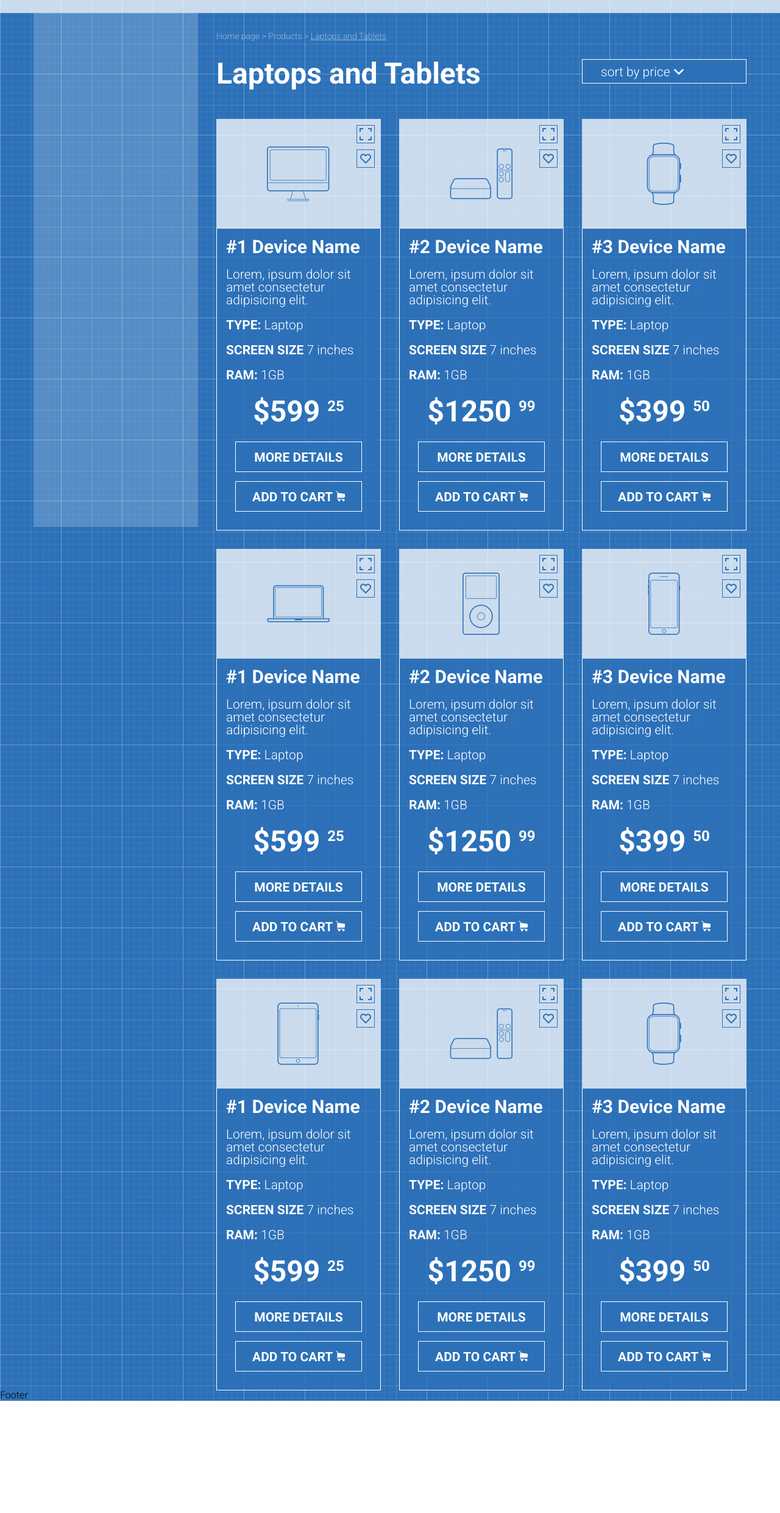
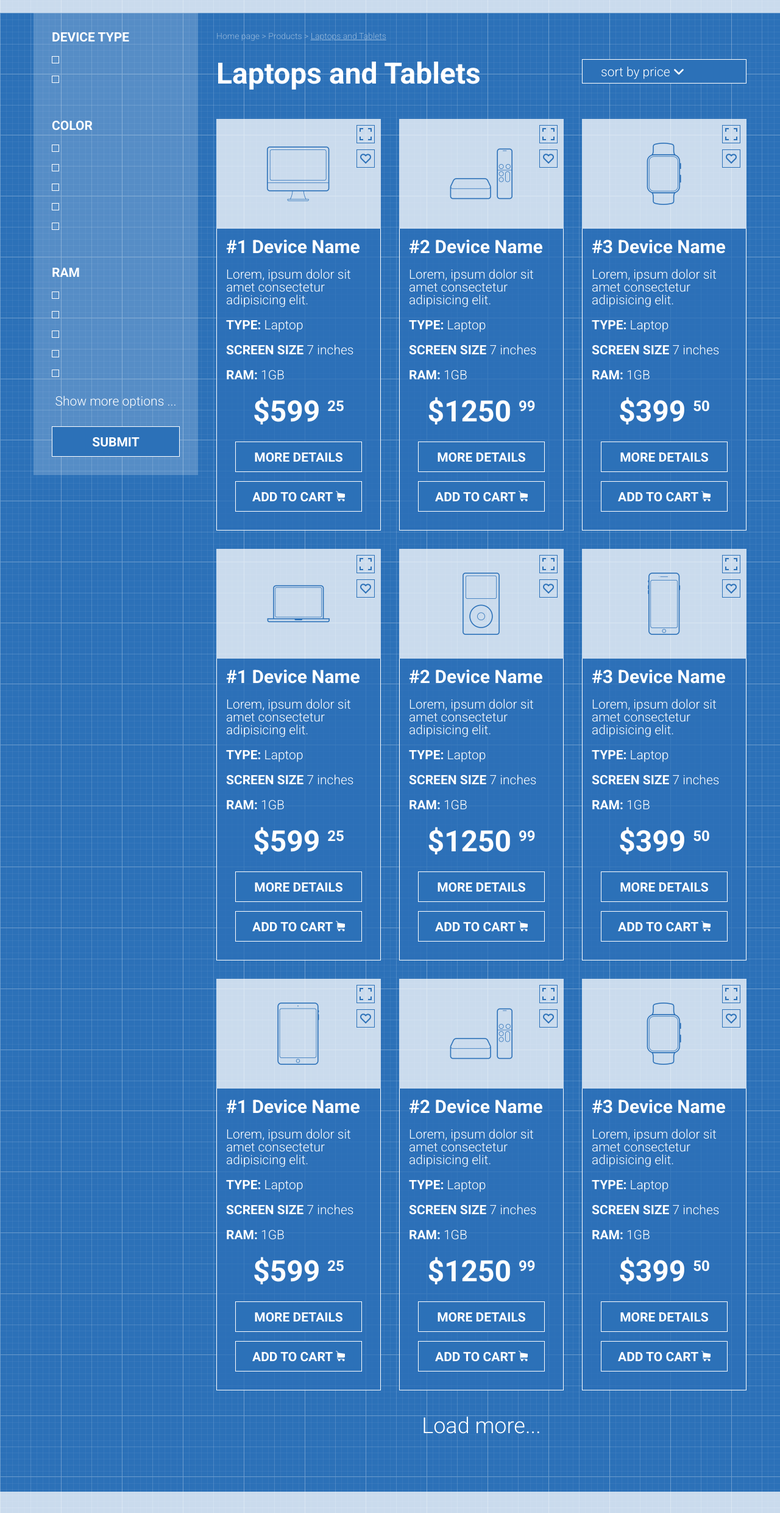
Before and after one commit to quirelam/quirelam.github.io, a plain HTML site: page index.html in a window 1280 px wide. Shown: the part 79-2560 px from the top of the page at 61% size. Before the commit the page ends 2376 px from the top, so only its background shows below. Drawn offline with Linux system fonts and the light colour scheme.

Commit message:
added checkboxes and footer

```diff
--- a/index.html
+++ b/index.html
@@ -73,7 +73,40 @@
             <div class="slider"></div>
             <div class="row">
                 <div class="col-md-3">
-                    <div class="plug"></div>
+                    <div class="checkbox-side">
+                        <div class="caption-device">DEVICE TYPE
+                            <input type="checkbox" id="laptop">
+                            <label for="laptop" id="text"></label>
+                            <input type="checkbox" id="tablet">
+                            <label for="tablet" id="text"></label>
+                        </div>
+                        <div class="caption-color">COLOR
+                            <input type="checkbox" id="black">
+                            <label for="black" id="text"></label>
+                            <input type="checkbox" id="red">
+                            <label for="red" id="text"></label>
+                            <input type="checkbox" id="green">
+                            <label for="green" id="text"></label>
+                            <input type="checkbox" id="blue">
+                            <label for="blue" id="text"></label>
+                            <input type="checkbox" id="orange">
+                            <label for="orange" id="text"></label>
+                        </div>
+                        <div class="caption-ram">RAM
+                            <input type="checkbox" id="1gb">
+                            <label for="1gb" id="text"></label>
+                            <input type="checkbox" id="2gb">
+                            <label for="2gb" id="text"></label>
+                            <input type="checkbox" id="4gb">
+                            <label for="4gb" id="text"></label>
+                            <input type="checkbox" id="6gb">
+                            <label for="6gb" id="text"></label>
+                            <input type="checkbox" id="8gb">
+                            <label for="8gb" id="text"></label>
+                        </div>
+                        <div class="show-more"><a href="">Show more options ...</a></div>
+                        <button class="button-submit">SUBMIT</button>
+                    </div>
                 </div>
                 <div class="col-md-9">
                     <div class="navigation">
@@ -257,11 +290,16 @@
                             </div>
                         </div>
                     </div>
+                    <div class="row">
+                        <div class="col-md-12">
+                            <div class="load-more"><a href="">Load more...</a></div>
+                        </div>
+                    </div>
                 </div>
             </div>
         </div>
     </main>
-    <footer class="footer">Footer</footer>
+    <footer class="footer">© Copyright 2017</footer>
 </body>
 
 </html>
--- a/style.css
+++ b/style.css
@@ -52,6 +52,9 @@ body {
 }
 .col-md-8 {
     width: 66.66667%;
+}
+.col-md-12 {
+    width: 100%;
 }
 .logo {
     margin-top: 8px;
@@ -171,10 +174,6 @@ text-align: left;
 .drop-content a:hover {
     color: #2c71b8;
     background-color: white;
-}
-.plug {
-    background-color: rgba(255, 255, 255, 0.20);
-    height: 843px;
 }
 .navigation {
     padding: 30px 0px;
@@ -315,7 +314,7 @@ right: 0;
     padding-bottom: 25px;
     text-align: center;
 }
-.button-detail{
+.button-detail, .button-submit{
     width: calc(100% - 30px);
     color:white;
     background-color: #2c71b8;
@@ -327,6 +326,64 @@ right: 0;
     font-size: 21px;
     font-weight: 700;
 }
-.button-detail:hover{
+.button-submit{
+    width: 100%;
+    margin: 0;
+}
+.button-detail:hover, .button-submit:hover{
     background-color: rgba(255, 255, 255, 0.20);
 }
+.footer {
+    background-color: rgba(255, 255, 255, 0.75);
+    text-align: center;
+    line-height: 100px;
+    color: #2c71b8;
+    font-size: 21px;
+}
+.load-more {
+    font-size: 36px;
+    text-align: center;
+    margin-top: 40px;
+    margin-bottom: 90px;
+}
+.load-more a {
+    text-decoration: none;
+    color: white;
+}
+.checkbox-side {
+    background-color: rgba(255, 255, 255, 0.20);
+padding: 30px;
+color: white;
+font-size: 21px;
+}
+[class*=caption] {
+    font-weight: 700;
+}
+.caption-device {
+    margin-bottom: 10px;
+}
+.caption-color, .caption-ram {
+    margin-top: 60px;
+}
+input[type="checkbox"]{
+    display: none;
+}
+label:before {
+    content: "";
+    display: block;
+    width: 10px;
+    height: 10px;
+    border: 1px solid white;
+    cursor: pointer;
+    margin-top: 20px;
+}
+input[type="checkbox"]:checked + label:before {
+background-color: white;
+}
+.show-more a{
+    display: block;
+    text-align: center;
+    padding: 30px 0;
+    text-decoration: none;
+    color: white;
+}
```
